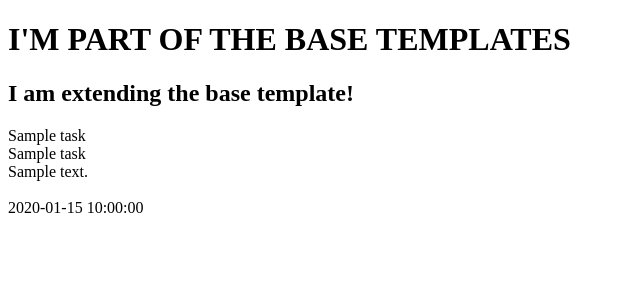
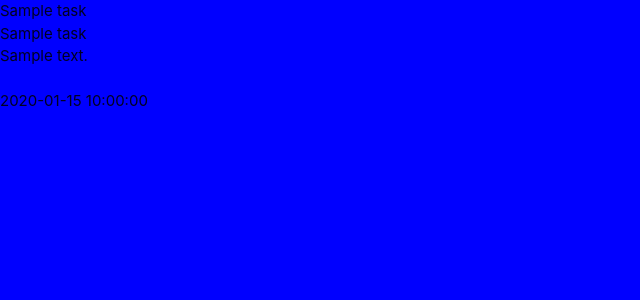
Before and after one commit to TNamdarian/flask-task-manager-project, a Flask app: page / in a window 1280 px wide. Shown: the top 300 px of the page, without its empty margins (0-640 px from the left). Run offline with Flask 2, Linux system fonts and the light colour scheme; a database or web service that is not in the repository returns one stand-in record (values such as "Sample title"); some libraries are stand-ins or nearby versions.

Commit message:
Add materialize links

```diff
--- /dev/null
+++ b/static/css/style.css
@@ -0,0 +1,3 @@
+body {
+    background-color: blue;
+}
--- a/templates/base.html
+++ b/templates/base.html
@@ -5,13 +5,18 @@
     <meta charset="UTF-8">
     <meta http-equiv="X-UA-Compatible" content="IE=edge">
     <meta name="viewport" content="width=device-width, initial-scale=1.0">
+    <link rel="stylesheet" href="https://cdnjs.cloudflare.com/ajax/libs/font-awesome/6.0.0-beta3/css/all.min.css" integrity="sha512-Fo3rlrZj/k7ujTnHg4CGR2D7kSs0v4LLanw2qksYuRlEzO+tcaEPQogQ0KaoGN26/zrn20ImR1DfuLWnOo7aBA==" crossorigin="anonymous" referrerpolicy="no-referrer" type="text/css" />
+    <link rel="stylesheet" href="https://cdnjs.cloudflare.com/ajax/libs/materialize/1.0.0/css/materialize.min.css" type="text/css">
+    <link rel="stylesheet" href="{{ url_for('static', filename='css/style.css')}}" type="text/css">
     <title>Task Manager</title>
 </head>
 
 <body>
-    <h1>I'M PART OF THE BASE TEMPLATES</h1>
     {% block content %}
     {% endblock %}
+    <script src="https://code.jquery.com/jquery-3.6.0.min.js" integrity="sha256-/xUj+3OJU5yExlq6GSYGSHk7tPXikynS7ogEvDej/m4=" crossorigin="anonymous"></script>
+    <script src="https://cdnjs.cloudflare.com/ajax/libs/materialize/1.0.0/js/materialize.min.js"></script>
+    <script src="{{ url_for('static', filename='js/script.js')}}"></script>
 </body>
 
 </html>
--- a/templates/task.html
+++ b/templates/task.html
@@ -1,7 +1,6 @@
 {% extends "base.html" %}
 {% block content%}
 
-<h2>I am extending the base template!</h2>
 {% for task in tasks %}
 {{ task.task_name }}<br>
 {{ task.category_name }}<br>
```
Also changed, not shown: static/js/script.js (added).
